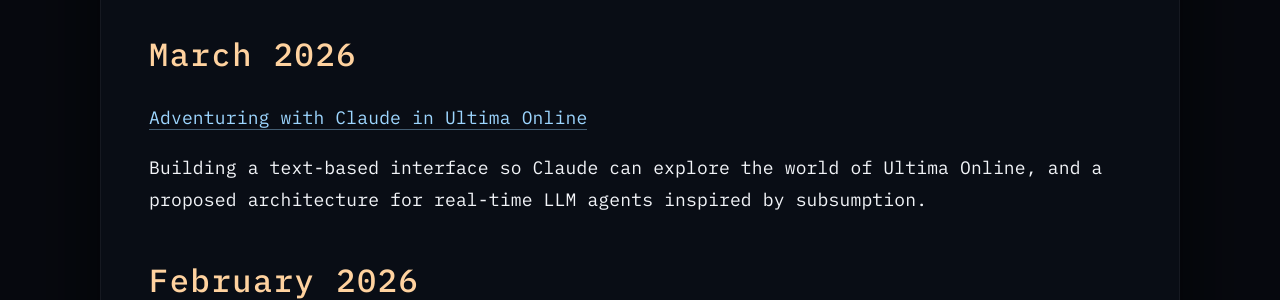
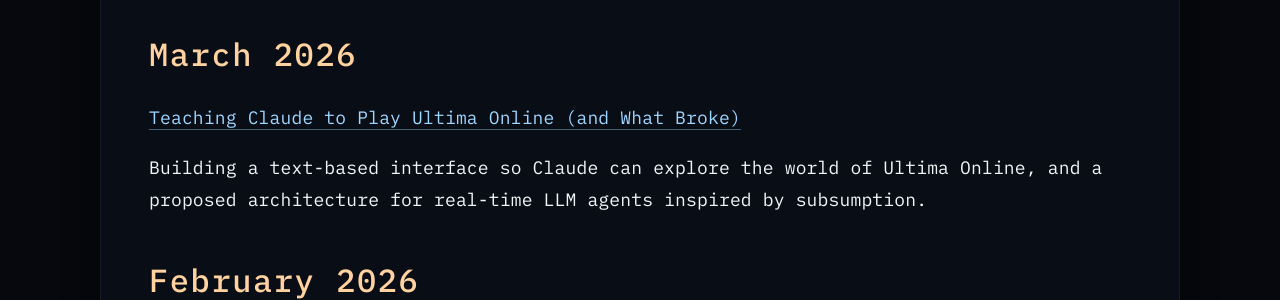
Before and after one commit to usize/blog, a Jekyll site: the page built from index.md, in a window 1280 px wide. Shown: the part 222-522 px from the top of the page. Built offline with Jekyll 4.4.1, drawn with Linux system fonts in a browser that asks for light colours.

Commit message:
Make the title punchier

```diff
--- a/2026/march/claude-plays-uo.md
+++ b/2026/march/claude-plays-uo.md
@@ -1,9 +1,9 @@
 ---
 layout: default
-title: "Adventuring with Claude in Ultima Online"
+title: "Teaching Claude to Play Ultima Online (and What Broke)"
 ---
 
-# Adventuring with Claude in Ultima Online
+# Teaching Claude to Play Ultima Online (and What Broke)
 
 <img src="first-login.gif" alt="Claude commenting on the UI" style="max-width: 720px; width: 100%;">
 
```
Also changed, not shown: README.md, 3 other files.
